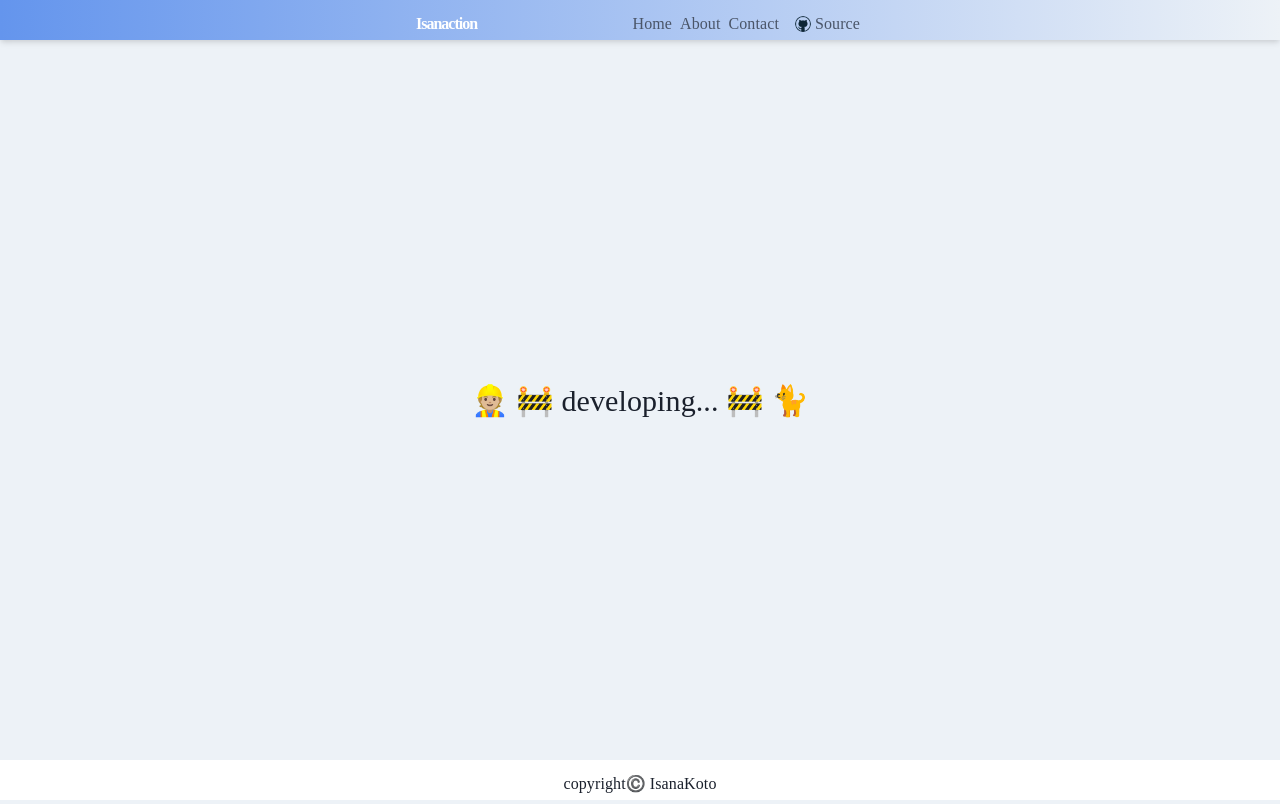
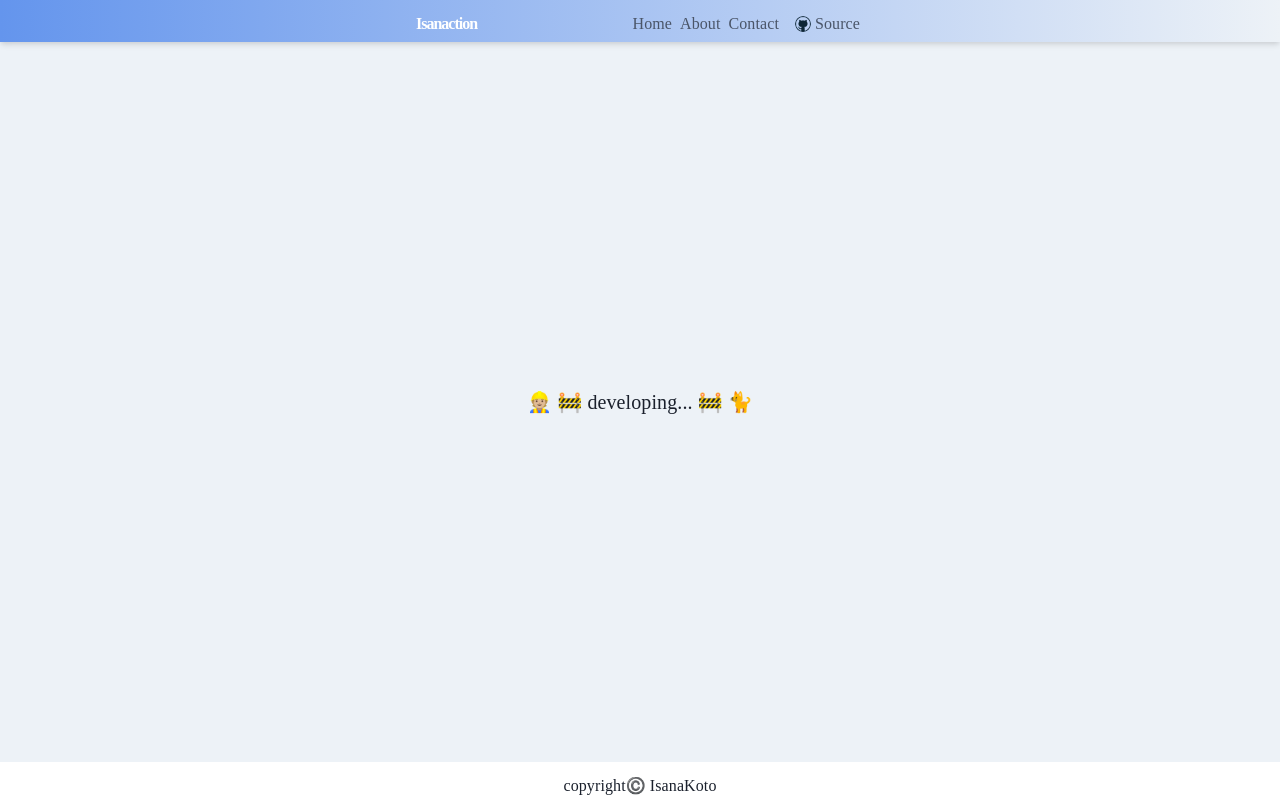
Before and after one commit to isanaction/isanaction-homepage, a Next.js app: page /about in a window 1280 px wide. Built offline with nearby package versions, Linux system fonts and the light colour scheme.

Commit message:
モバイルのレイアウト崩れを修正

```diff
--- a/components/Layout.tsx
+++ b/components/Layout.tsx
@@ -17,7 +17,7 @@ const Layout = ({ children, title = 'Isanaction' }: Props) => (
       <meta name="viewport" content="initial-scale=1.0, width=device-width" />
     </Head>
     <header>
-      <Box py={2} height={'5vh'} bgGradient='linear(to-r, #6495ed, gray.100)' shadow="md">
+      <Box py={2} height={'42px'} bgGradient='linear(to-r, #6495ed, gray.100)' shadow="md">
         <Container>
           <Flex>
             <Link href="/">
@@ -69,7 +69,7 @@ const Layout = ({ children, title = 'Isanaction' }: Props) => (
     </header>
     {children}
     <footer >
-      <Box h={'5vh'} py={3} textAlign={'center'} bg="white">
+      <Box h={'42px'} py={3} textAlign={'center'} bg="white">
         copyright©️ IsanaKoto
       </Box>
     </footer>
--- a/pages/about.tsx
+++ b/pages/about.tsx
@@ -5,7 +5,7 @@ import Layout from '../components/Layout'
 const AboutPage = () => (
   <>
     <Container height={"90vh"} display={'flex'} alignItems={'center'} >
-      <Box fontSize="30px" mx="auto">
+      <Box fontSize="20px" mx="auto">
         👷🏼  🚧 developing... 🚧  🐈
       </Box>
     </Container>
--- a/pages/contact.tsx
+++ b/pages/contact.tsx
@@ -12,6 +12,7 @@ import {
   Text,
   useColorModeValue,
   Textarea,
+  Container,
 } from '@chakra-ui/react';
 
 export default function Contact() {
@@ -34,6 +35,8 @@ export default function Contact() {
     const result = await res.json()
   }
   return (
+    <Container>
+
       <Flex
         minH={'90vh'}
         align={'center'}
@@ -86,6 +89,7 @@ export default function Contact() {
           </form>
         </Stack>
       </Flex>
+    </Container>
   );
 }
 
```
Lines whose indentation alone changed are shown as unchanged.
